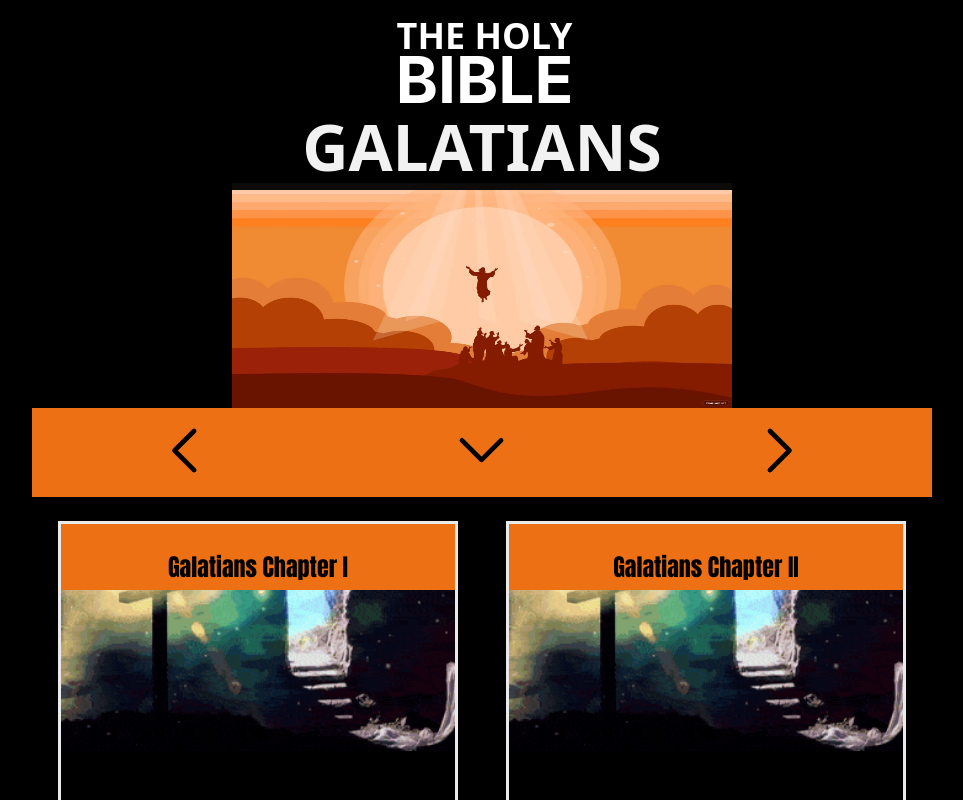
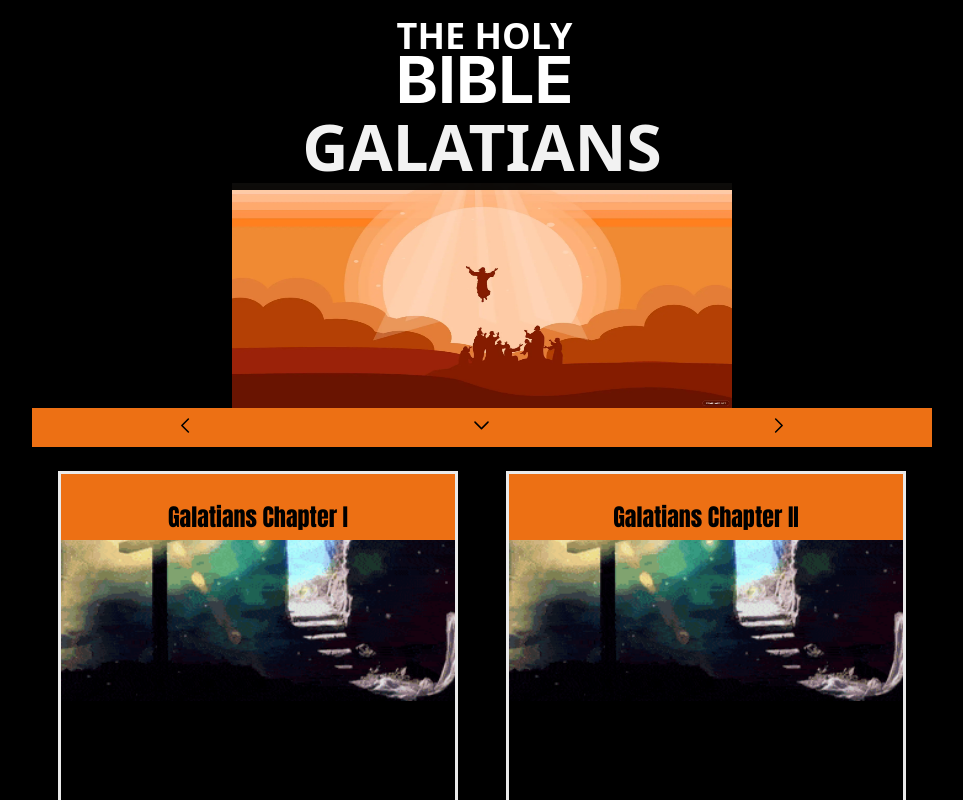
Before and after one commit to jnutt367/galatians, a Next.js app: page / in a window 1280 px wide. Shown: the top 800 px of the page, without its empty margins (158-1121 px from the left). Built offline with nearby package versions, Linux system fonts and the light colour scheme.

Commit message:
Update index.js
small nav

```diff
--- a/pages/index.js
+++ b/pages/index.js
@@ -36,8 +36,8 @@ export default function Home() {
              <Image
                                 src="/chevron-left.svg"
                                 alt="left"
-                                 height={75}
-                                width={75}
+                                 height={25}
+                                width={25}
                                 priority
                               />
        </a>
@@ -46,8 +46,8 @@ export default function Home() {
             <Image
                                 src="/chevron-down.svg"
                                 alt="down"
-                                 height={75}
-                                width={75}
+                                 height={25}
+                                width={25}
                                 priority
                               />
 
@@ -56,8 +56,8 @@ export default function Home() {
            <Image
                                 src="/chevron-right.svg"
                                 alt="Jesus"
-                                 height={75}
-                                width={75}
+                                 height={25}
+                                width={25}
                                 priority
                               />
 
```
